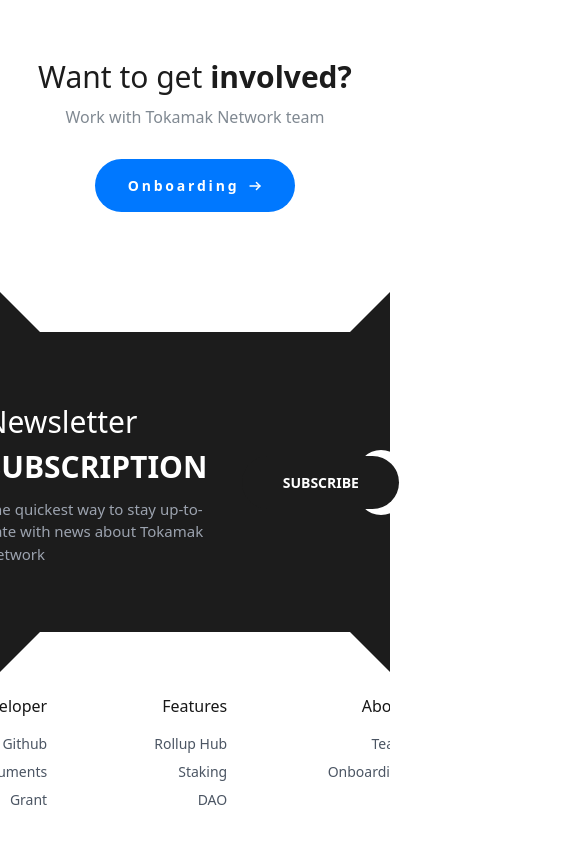
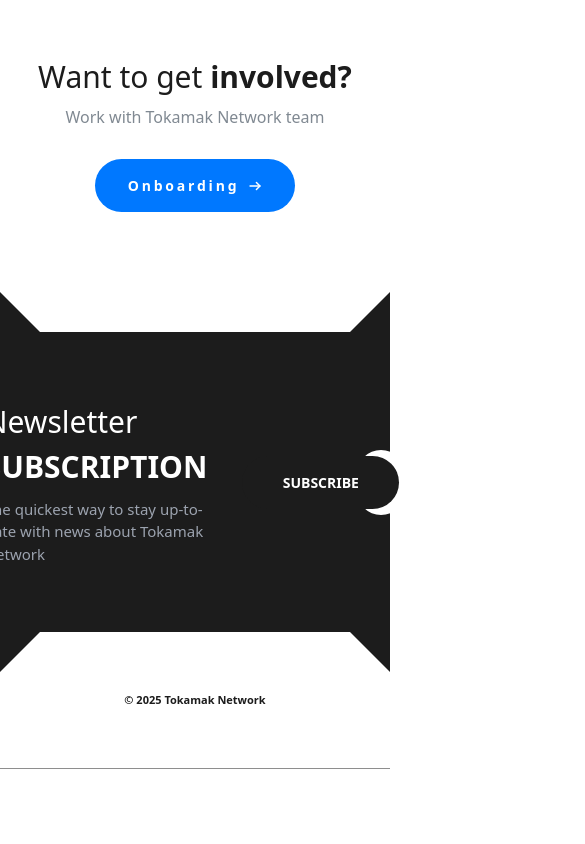
Before and after one commit to tokamak-network/tokamak-landing-page, a Next.js app: page /about in a window 390 px wide. Shown: the part 2073-2917 px from the top of the page, 585 px wide, since content can reach past the window. After the commit the page ends 2842 px from the top, so only its background shows below. Built offline with nearby package versions, Linux system fonts and the light colour scheme.

Commit message:
feat(footer): responsive

```diff
--- a/src/app/components/ui/footer/index.tsx
+++ b/src/app/components/ui/footer/index.tsx
@@ -5,16 +5,16 @@ import TokamakLogoText from "@/assets/images/Tokamak_LogoText.svg";
 export default function Footer() {
   return (
     <footer
-      className="w-full py-[60px] bg-white flex justify-center"
+      className="w-full py-[60px] bg-white flex   justify-center px-[25px] [@media(max-width:1000px)]:px-[15px]"
       style={{
         clipPath:
           "polygon(40px 0, calc(100% - 40px) 0, 100% 40px, 100% 100%, 100% 100%, 0 100%, 0 100%, 0 40px)",
       }}
     >
-      <div className="flex justify-between items-center w-[1220px]">
+      <div className="flex justify-between items-center w-full max-w-[1220px] [@media(max-width:1000px)]:flex-col-reverse gap-y-[30px]">
         {/* Logo Section */}
-        <div className="flex flex-col justify-between h-full">
-          <figure className="flex items-center gap-2">
+        <div className="flex [@media(min-width:1001px)]:flex-col justify-between [@media(max-width:1000px)]:items-center w-full  h-full [@media(max-width:800px)]:justify-center">
+          <figure className="flex items-center gap-2 [@media(max-width:800px)]:hidden">
             <Image
               loading="lazy"
               src={TokamakLogo}
@@ -23,15 +23,18 @@ export default function Footer() {
             <Image loading="lazy" src={TokamakLogoText} alt="Tokamak Network" />
           </figure>
           {/* Copyright */}
-          <div className="mt-8 text-sm text-gray-500">
-            © 2024 Tokamak Network | All Rights Reserved.
+          <div className="mt-8 [@media(max-width:1000px)]:mt-0 text-[11px] text-gray-500 [@media(max-width:800px)]:text-[#1c1c1c] font-bold">
+            © 2025 Tokamak Network{" "}
+            <span className="[@media(max-width:800px)]:hidden">
+              | All Rights Reserved.
+            </span>
           </div>
         </div>
 
         {/* Navigation Links */}
-        <div className="flex text-right">
+        <div className="flex text-right [@media(max-width:800px)]:hidden">
           {/* Developer Column */}
-          <div className="w-[180px]">
+          <div className="w-[180px] [@media(max-width:1000px)]:w-[175px]">
             <h3 className="font-medium mb-4">Developer</h3>
             <ul className="space-y-2 text-sm text-gray-600">
               <li>
@@ -47,7 +50,7 @@ export default function Footer() {
           </div>
 
           {/* Features Column */}
-          <div className="w-[180px]">
+          <div className="w-[180px] [@media(max-width:1000px)]:w-[175px]">
             <h3 className="font-medium mb-4">Features</h3>
             <ul className="space-y-2 text-sm text-gray-600">
               <li>
@@ -63,7 +66,7 @@ export default function Footer() {
           </div>
 
           {/* About Column */}
-          <div className="w-[180px]">
+          <div className="w-[180px] [@media(max-width:1000px)]:w-[175px]">
             <h3 className="font-medium mb-4">About</h3>
             <ul className="space-y-2 text-sm text-gray-600">
               <li>
@@ -76,7 +79,7 @@ export default function Footer() {
           </div>
 
           {/* Social Column */}
-          <div className="w-[180px]">
+          <div className="w-[180px] [@media(max-width:1000px)]:w-[175px]">
             <h3 className="font-medium mb-4">Social</h3>
             <ul className="space-y-2 text-sm text-gray-600">
               <li>
--- a/src/app/components/ui/sections/insight/index.tsx
+++ b/src/app/components/ui/sections/insight/index.tsx
@@ -6,7 +6,8 @@ export default async function Insights() {
   const posts = await fetchMediumPosts();
   return (
     <div
-      className="w-full flex flex-col items-center pt-[90px] pb-[120px] bg-white"
+      className="w-full flex flex-col items-center pt-[90px] pb-[120px]
+      [@media(max-width:800px)]:pb-[90px] [@media(max-width:640px)]:pb-[45px] bg-white px-[25px] [@media(max-width:1000px)]:px-[15px]"
       style={{
         clipPath:
           "polygon(40px 0, calc(100% - 40px) 0, 100% 40px, 100% calc(100% - 40px), calc(100% - 40px) 100%, 40px 100%, 0 calc(100% - 40px), 0 40px)",
--- a/src/app/components/ui/sections/insight/news/index.tsx
+++ b/src/app/components/ui/sections/insight/news/index.tsx
@@ -61,10 +61,12 @@ export default function NewsSection({ posts }: { posts: Post[] }) {
       </div>
 
       {/* News Grid */}
-      <div className="grid grid-cols-3 gap-6">
-        {filteredPosts?.map((post) => (
-          <NewsCard key={post.guid} post={post} />
-        ))}
+      <div className="h-[280px] overflow-hidden">
+        <div className="flex flex-wrap [@media(min-width:800px)_and_(max-width:1279px)]:grid [@media(min-width:800px)_and_(max-width:1279px)]:grid-cols-2 [@media(min-width:1280px)]:grid [@media(min-width:1280px)]:grid-cols-3 gap-[60px]">
+          {filteredPosts?.map((post) => (
+            <NewsCard key={post.guid} post={post} />
+          ))}
+        </div>
       </div>
     </div>
   );
--- a/src/app/components/ui/sections/insight/price/index.tsx
+++ b/src/app/components/ui/sections/insight/price/index.tsx
@@ -10,12 +10,12 @@ export default async function PriceSection() {
   const { tonPrice, tradingVolumeUSD, stakingVolume } = await fetchPriceInfo();
 
   return (
-    <div className="flex justify-between">
-      <div className="flex flex-col w-[360px]">
+    <div className="flex  flex-col [@media(min-width:1000px)]:flex-row  justify-between [@media(max-width:1000px)]:gap-y-[45px] [@media(max-width:800px)]:items-center">
+      <div className="flex flex-col w-full max-w-[360px] [@media(max-width:800px)]:items-center [@media(max-width:800px)]:text-center">
         <h2 className="text-[30px] mb-[9px]">
           Price <span className="font-bold">TODAY</span>
         </h2>
-        <p className="text-[15px] text-gray-600 mb-[30px]">
+        <p className="text-[15px] text-gray-600 mb-[30px] [@media(max-width:800px)]:mb-[18px]">
           Current status of TON, an important token in the Tokamak Network
           ecosystem
         </p>
@@ -28,7 +28,7 @@ export default async function PriceSection() {
           Detail View <Image src={Arrow} alt="arrow" />
         </a>
       </div>
-      <div className="flex justify-end gap-x-[120px]">
+      <div className="flex flex-col md:flex-row justify-center [@media(min-width:1000px)]:justify-end gap-x-[120px]">
         <PriceCard value={`$${tonPrice.toFixed(2)}`} label="TON Price" />
         <PriceCard
           value={`${tradingVolumeUSD.toFixed(2)}M`}
--- a/src/app/components/ui/sections/news-letter/index.tsx
+++ b/src/app/components/ui/sections/news-letter/index.tsx
@@ -1,6 +1,6 @@
 export default function NewsletterSection() {
   return (
-    <div className="w-full h-[300px] bg-[#1C1C1C] flex justify-center items-center">
+    <div className="w-full h-[300px] bg-[#1C1C1C] flex justify-center items-center px-[25px] [@media(max-width:1000px)]:px-[15px]">
       <div className="w-full max-w-[1200px] flex justify-center items-center gap-x-[150px]">
         {/* Title */}
         <div className="text-left w-[390px]">
```
